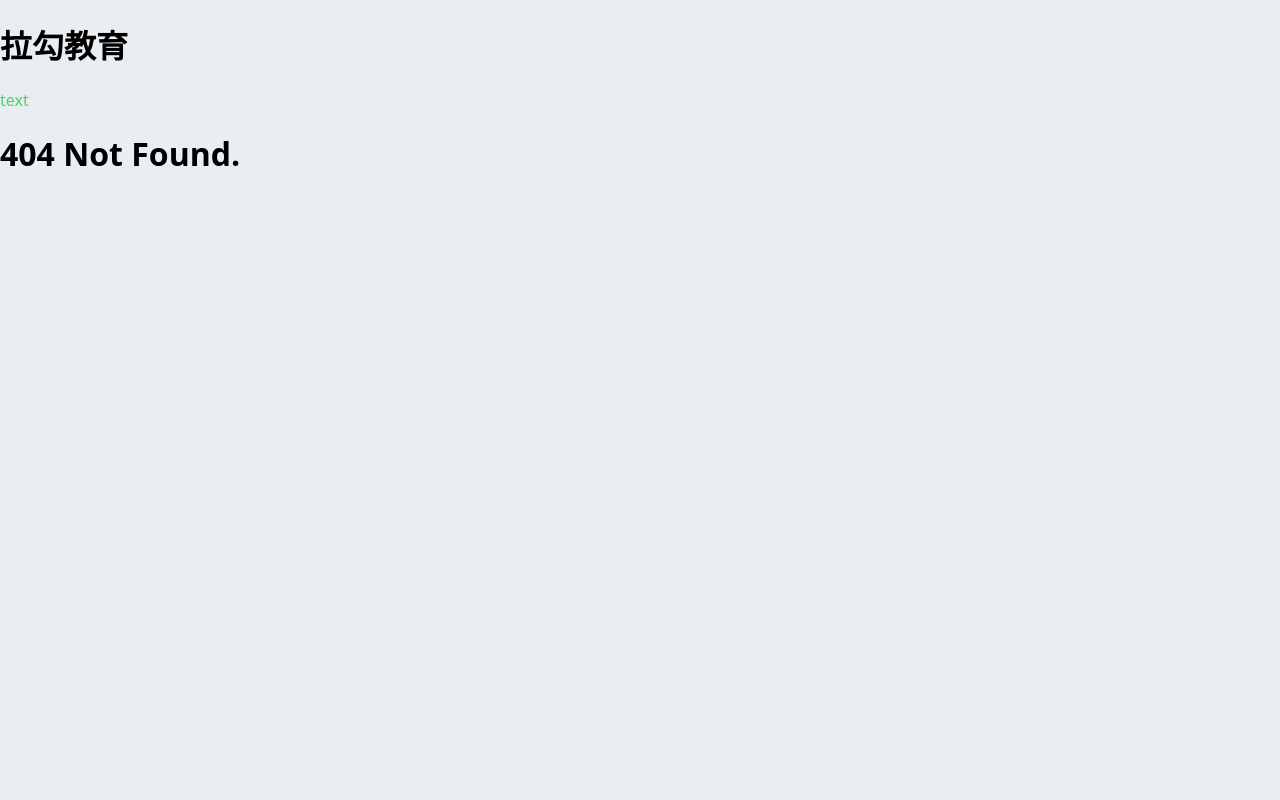
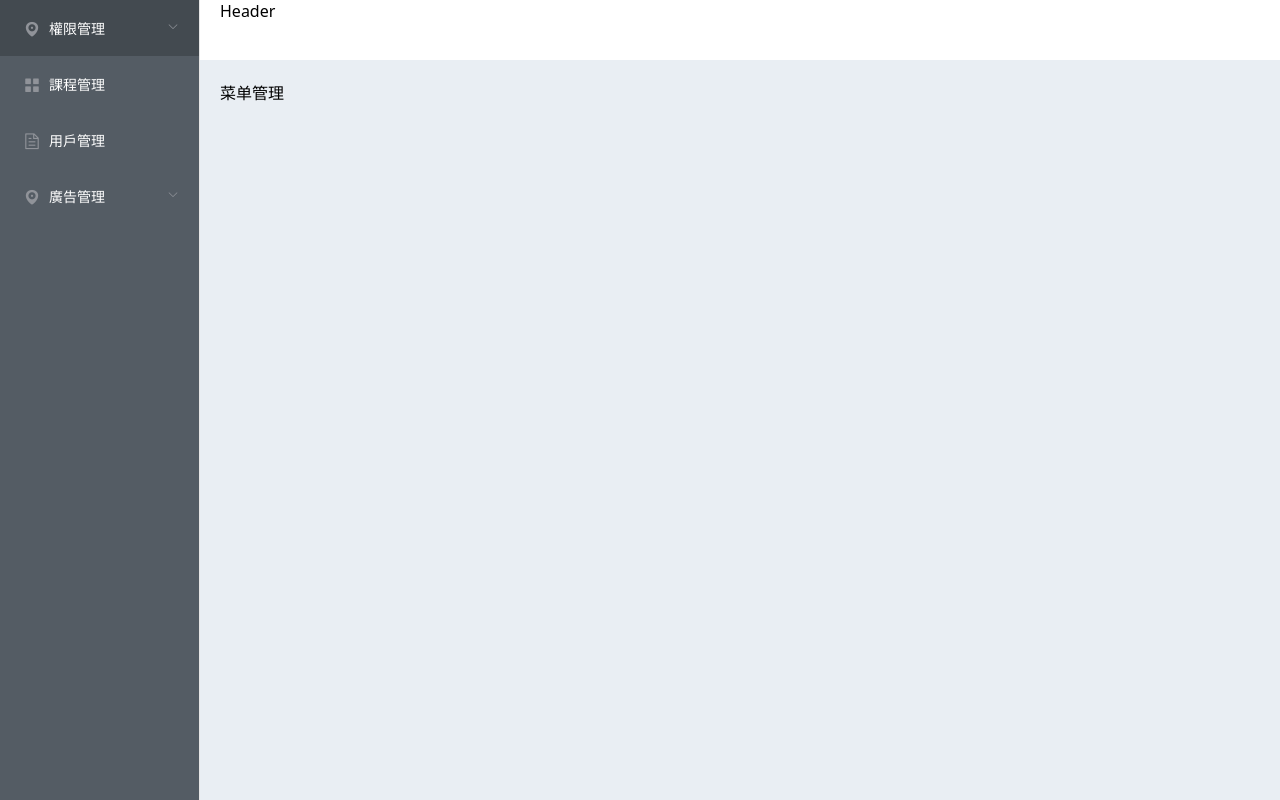
Before and after one commit to DominguitoLamo/my-edu-boss, a Vue app: page /menu in a window 1280 px wide. Before the commit this address had no page. Built offline with nearby package versions, Linux system fonts and the light colour scheme.

Commit message:
the aside is finished simply

```diff
--- a/src/App.vue
+++ b/src/App.vue
@@ -1,7 +1,5 @@
 <template>
   <div id="app">
-    <h1>拉勾教育</h1>
-    <p class="color">text</p>
     <router-view/>
   </div>
 </template>
--- /dev/null
+++ b/src/layout/components/app-aside.vue
@@ -0,0 +1,82 @@
+<template>
+  <div class="aside">
+    <el-menu
+        default-active="2"
+        class="el-menu-vertical-demo"
+        @open="handleOpen"
+        @close="handleClose"
+        background-color="#545c64"
+        text-color="#fff"
+        active-text-color="#ffd04b"
+        router>
+        <el-submenu index="/role">
+        <template slot="title">
+            <i class="el-icon-location"></i>
+            <span>權限管理</span>
+        </template>
+        <el-menu-item-group>
+          <el-menu-item index="/role">
+              <i class="el-icon-setting"></i>
+              角色管理
+          </el-menu-item>
+          <el-menu-item index="/menu">
+              <i class="el-icon-setting"></i>
+              菜單管理
+          </el-menu-item>
+          <el-menu-item index="/resource">
+              <i class="el-icon-setting"></i>
+              資源管理
+          </el-menu-item>
+        </el-menu-item-group>
+        </el-submenu>
+        <el-menu-item index="/course">
+        <i class="el-icon-menu"></i>
+        <span slot="title">課程管理</span>
+        </el-menu-item>
+        <el-menu-item index="/user">
+        <i class="el-icon-document"></i>
+        <span slot="title">用戶管理</span>
+        </el-menu-item>
+        <el-submenu index="4">
+        <template slot="title">
+            <i class="el-icon-location"></i>
+            <span>廣告管理</span>
+        </template>
+        <el-menu-item-group>
+          <el-menu-item index="/advert">
+              <i class="el-icon-setting"></i>
+              廣告列表
+          </el-menu-item>
+          <el-menu-item index="/advert-space">
+              <i class="el-icon-setting"></i>
+              廣告位列表
+          </el-menu-item>
+        </el-menu-item-group>
+        </el-submenu>
+    </el-menu>
+  </div>
+</template>
+
+<script lang="ts">
+import Vue from 'vue';
+
+export default Vue.extend({
+  name: 'AsideMenu',
+  methods: {
+    handleOpen(key: string, keyPath: string): void {
+      console.log(key, keyPath);
+    },
+    handleClose(key: string, keyPath: string): void {
+      console.log(key, keyPath);
+    },
+  },
+});
+</script>
+
+<style lang="scss" scoped>
+.aside {
+    .el-menu {
+        min-height: 100vh;
+    }
+}
+</style>
--- a/src/layout/index.vue
+++ b/src/layout/index.vue
@@ -1,15 +1,46 @@
 <template>
   <div>
-    <h1>Layout</h1>
+    <el-container>
+      <el-aside width="200px">
+        <app-aside/>
+      </el-aside>
+      <el-container>
+        <el-header>Header</el-header>
+        <el-main>
+          <router-view/>
+        </el-main>
+      </el-container>
+    </el-container>
   </div>
 </template>
 
 <script lang="ts">
 import Vue from 'vue';
+import AppAside from './components/app-aside.vue';
 
 export default Vue.extend({
-  name: 'Layout',
+  name: 'LayoutIndex',
+  components: {
+    AppAside,
+  },
 });
 </script>
 
-<style lang="scss" scoped></style>
+<style lang="scss" scoped>
+.el-container {
+  min-height: 100vh;
+  // min-width: 980px;
+}
+
+.el-aside {
+  background: #d3dce6;
+}
+
+.el-header {
+  background: #fff;
+}
+
+.el-main {
+  background: #e9eef3;
+}
+</style>
--- a/src/router.ts
+++ b/src/router.ts
@@ -26,6 +26,41 @@
           name: 'home',
           component: () => import(/* webpackChunkName: 'home' */ '@/views/home/index.vue'),
         },
+        {
+          path: '/role',
+          name: 'role',
+          component: () => import(/* webpackChunkName: 'home' */ '@/views/role/index.vue'),
+        },
+        {
+          path: '/menu',
+          name: 'menu',
+          component: () => import(/* webpackChunkName: 'home' */ '@/views/menu/index.vue'),
+        },
+        {
+          path: '/resource',
+          name: 'resource',
+          component: () => import(/* webpackChunkName: 'home' */ '@/views/resource/index.vue'),
+        },
+        {
+          path: '/course',
+          name: 'course',
+          component: () => import(/* webpackChunkName: 'home' */ '@/views/course/index.vue'),
+        },
+        {
+          path: '/user',
+          name: 'user',
+          component: () => import(/* webpackChunkName: 'home' */ '@/views/user/index.vue'),
+        },
+        {
+          path: '/advert',
+          name: 'advert',
+          component: () => import(/* webpackChunkName: 'home' */ '@/views/advert/index.vue'),
+        },
+        {
+          path: '/advert-space',
+          name: 'advert-space',
+          component: () => import(/* webpackChunkName: 'home' */ '@/views/advert-space/index.vue'),
+        },
       ],
     },
     {
--- a/src/utils/request.ts
+++ b/src/utils/request.ts
@@ -2,7 +2,6 @@
 
 const request = axios.create ({
     // config
-
 });
 
 export default request;
```
